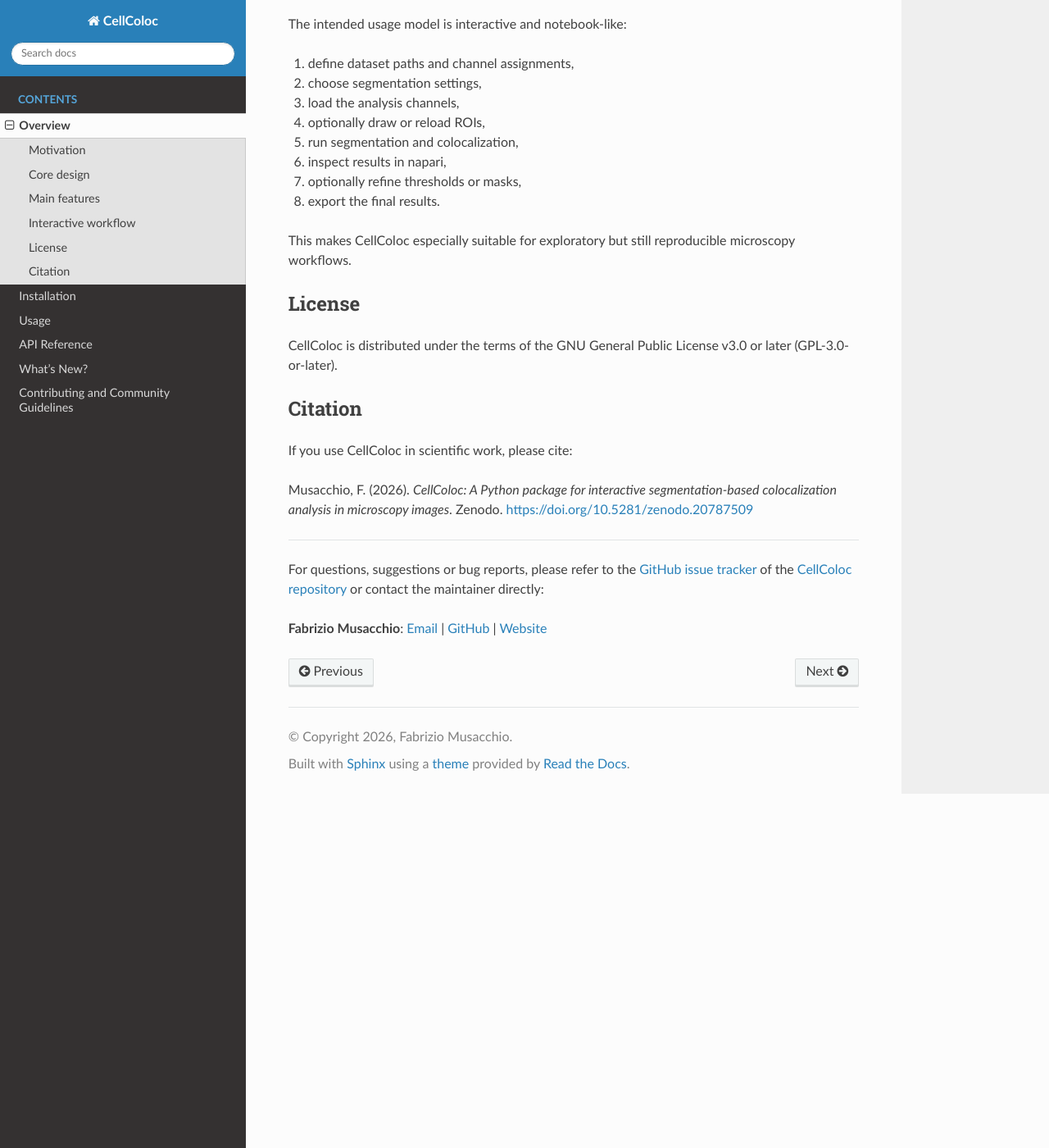
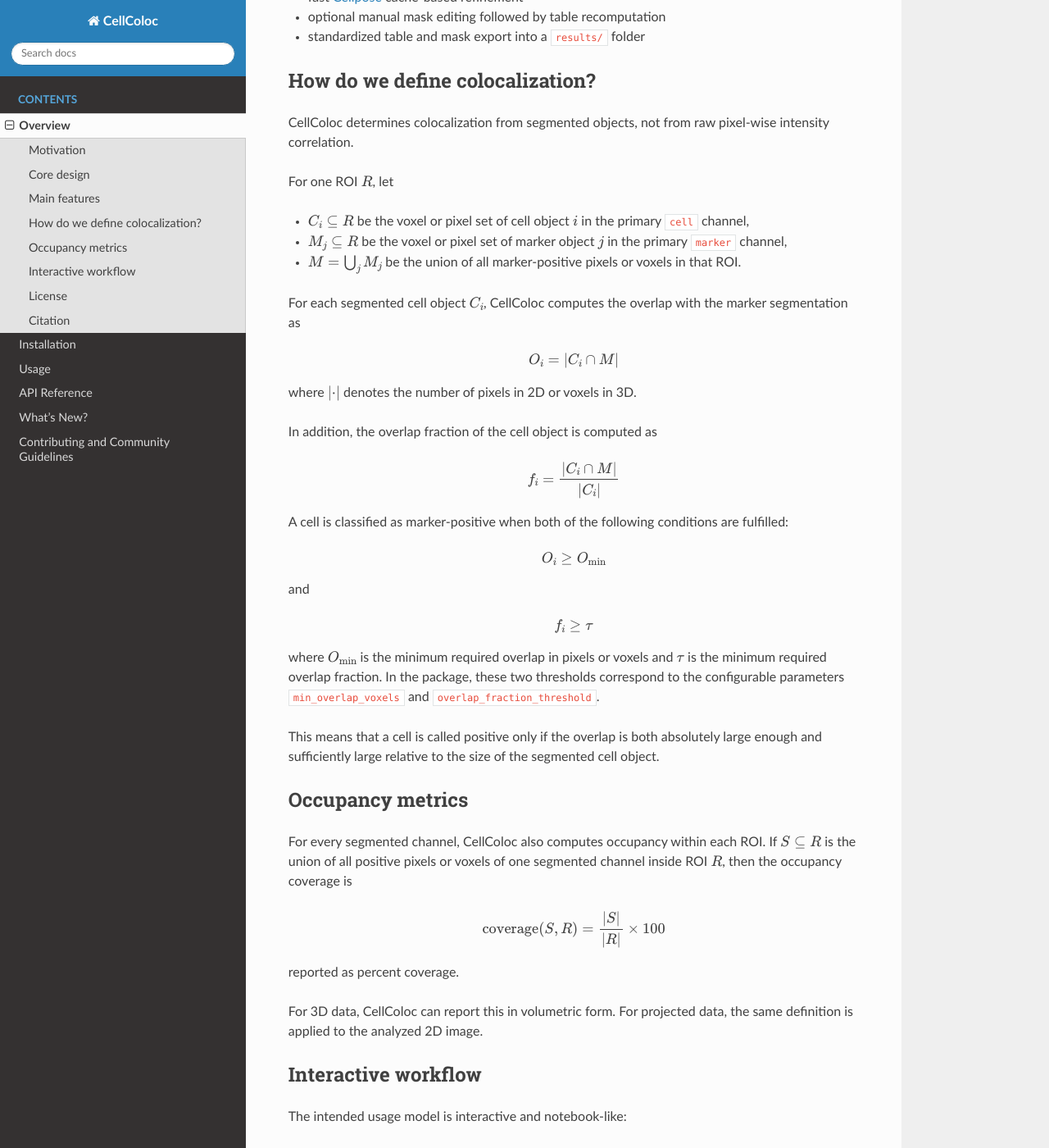
Before and after one commit to FabrizioMusacchio/cellcoloc, a Sphinx documentation site: the page built from docs/source/overview.rst, in a window 1280 px wide and 1400 px high, scrolled down 2300 px. Shown: the whole window at 82% size. Built offline with Sphinx 7.4.7 and the Read the Docs theme 3.1.0, drawn with Linux system fonts in a browser that asks for light colours; some of the changed text lies outside the part shown.

Commit message:
docs: enhance documentation with links to Cellpose and clarify features

```diff
--- a/docs/source/installation.rst
+++ b/docs/source/installation.rst
@@ -37,8 +37,8 @@
 Cellpose 3
 ----------
 
-CellColoc is designed to work with both older Cellpose 3 installations and
-newer Cellpose 4 installations.
+CellColoc is designed to work with both older `Cellpose 3 <https://www.cellpose.org>`_ installations and
+newer `Cellpose 4 <https://www.cellpose.org>`_ installations.
 
 If you specifically want the tested Cellpose 3 variant, install:
 
--- a/docs/source/overview.rst
+++ b/docs/source/overview.rst
@@ -20,6 +20,7 @@
   third-marker positivity,
 - inspect, refine, and export results in a reproducible way.
 
+The package supports both 2D and 3D data, flexible segmentation backends (we support both `Cellpose <https://www.cellpose.org>`_ and classical thresholding), and a range of optional features including optional ROI-based analysis, optional global z-cropping, optional z-projection, and fast post hoc Cellpose threshold refinement.
 
 Motivation
 ----------
@@ -54,7 +55,7 @@
 - ``li``
 - ``percentile``
 
-This means the package is not restricted to Cellpose-only workflows. Neural
+This means the package is not restricted to `Cellpose <https://www.cellpose.org>`_-only workflows. Neural
 network segmentation and threshold-based segmentation can be combined on a
 channel-by-channel basis.
 
@@ -76,9 +77,79 @@
 - optional global z cropping
 - optional global z projection
 - optional prefilter chains and postfilter chains
-- fast Cellpose cache-based refinement
+- fast `Cellpose <https://www.cellpose.org>`_ cache-based refinement
 - optional manual mask editing followed by table recomputation
 - standardized table and mask export into a ``results/`` folder
+
+
+How do we define colocalization?
+--------------------------------
+
+CellColoc determines colocalization from segmented objects, not from raw
+pixel-wise intensity correlation.
+
+For one ROI :math:`R`, let
+
+- :math:`C_i \subseteq R` be the voxel or pixel set of cell object :math:`i`
+  in the primary ``cell`` channel,
+- :math:`M_j \subseteq R` be the voxel or pixel set of marker object
+  :math:`j` in the primary ``marker`` channel,
+- :math:`M = \bigcup_j M_j` be the union of all marker-positive pixels or
+  voxels in that ROI.
+
+For each segmented cell object :math:`C_i`, CellColoc computes the overlap
+with the marker segmentation as
+
+.. math::
+
+   O_i = \left| C_i \cap M \right|
+
+where :math:`| \cdot |` denotes the number of pixels in 2D or voxels in 3D.
+
+In addition, the overlap fraction of the cell object is computed as
+
+.. math::
+
+   f_i = \frac{\left| C_i \cap M \right|}{\left| C_i \right|}
+
+A cell is classified as marker-positive when both of the following conditions
+are fulfilled:
+
+.. math::
+
+   O_i \geq O_{\min}
+
+and
+
+.. math::
+
+   f_i \geq \tau
+
+where :math:`O_{\min}` is the minimum required overlap in pixels or voxels and
+:math:`\tau` is the minimum required overlap fraction. In the package, these
+two thresholds correspond to the configurable parameters
+``min_overlap_voxels`` and ``overlap_fraction_threshold``.
+
+This means that a cell is called positive only if the overlap is both
+absolutely large enough and sufficiently large relative to the size of the
+segmented cell object.
+
+
+Occupancy metrics
+-----------------
+
+For every segmented channel, CellColoc also computes occupancy within each ROI.
+If :math:`S \subseteq R` is the union of all positive pixels or voxels of one
+segmented channel inside ROI :math:`R`, then the occupancy coverage is
+
+.. math::
+
+   \mathrm{coverage}(S, R) = \frac{|S|}{|R|} \times 100
+
+reported as percent coverage.
+
+For 3D data, CellColoc can report this in volumetric form. For projected data,
+the same definition is applied to the analyzed 2D image.
 
 
 Interactive workflow
--- a/docs/source/usage.rst
+++ b/docs/source/usage.rst
@@ -24,7 +24,7 @@
 - ROI drawing and ROI reuse
 - choosing segmentation backends
 - using z cropping and z projection
-- refining Cellpose results post hoc
+- refining `Cellpose <https://www.cellpose.org>`_ results post hoc
 - recomputing tables after manual mask edits
 - understanding exported result tables and masks
 - adapting the provided user scripts for new projects
```
Also changed, not shown: README.md (+15 -23 lines).
